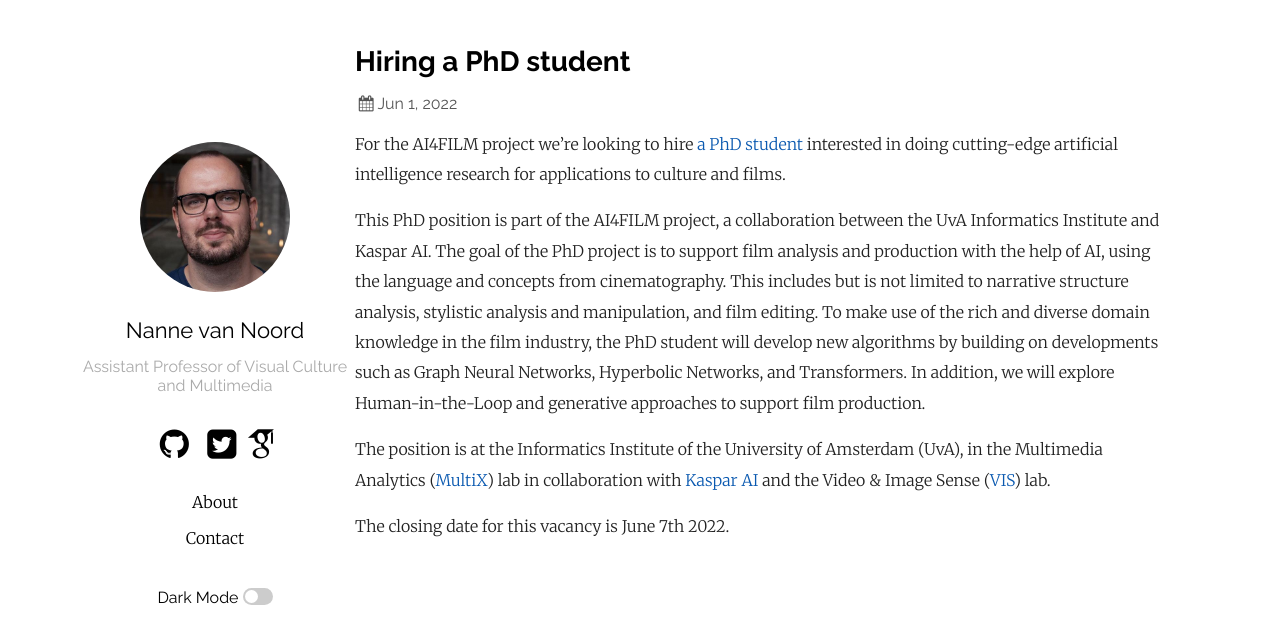
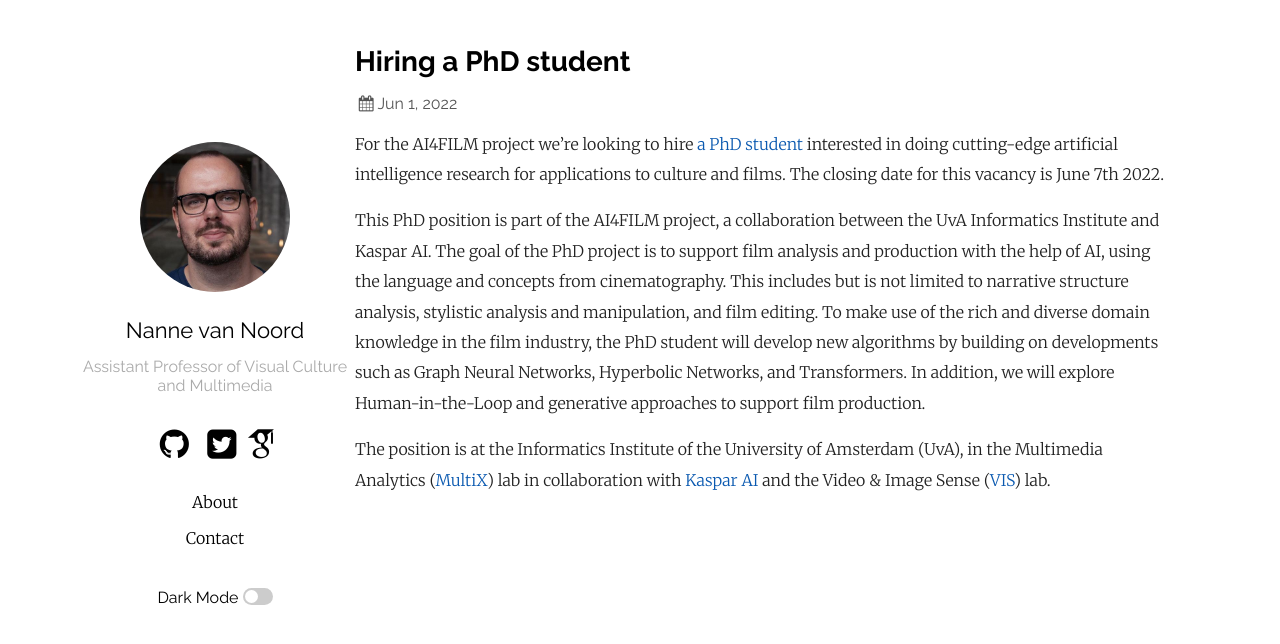
Before and after one commit to Nanne/nanne.github.io, a Jekyll site: the page built from _posts/2022-06-01-hiring-a-phd-student.md, in a window 1280 px wide. Shown: the top 644 px of the page. Built offline with Jekyll 4.4.1, drawn with Linux system fonts in a browser that asks for light colours; some web fonts are replaced.

```diff
--- a/_posts/2022-06-01-hiring-a-phd-student.md
+++ b/_posts/2022-06-01-hiring-a-phd-student.md
@@ -4,10 +4,8 @@ title: Hiring a PhD student
 date: 2022-06-01 22:00:00 +0000
 
 ---
-For the AI4FILM project we're looking to hire [a PhD student](https://vacatures.uva.nl/UvA/job/PhD-Position-in-Computer-Vision-for-Film-Analysis-and-Production/746458902/) interested in doing cutting-edge artificial intelligence research for applications to culture and films.
+For the AI4FILM project we're looking to hire [a PhD student](https://vacatures.uva.nl/UvA/job/PhD-Position-in-Computer-Vision-for-Film-Analysis-and-Production/746458902/) interested in doing cutting-edge artificial intelligence research for applications to culture and films. The closing date for this vacancy is June 7th 2022.
 
 This PhD position is part of the AI4FILM project, a collaboration between the UvA Informatics Institute and Kaspar AI. The goal of the PhD project is to support film analysis and production with the help of AI, using the language and concepts from cinematography. This includes but is not limited to narrative structure analysis, stylistic analysis and manipulation, and film editing. To make use of the rich and diverse domain knowledge in the film industry, the PhD student will develop new algorithms by building on developments such as Graph Neural Networks, Hyperbolic Networks, and Transformers. In addition, we will explore Human-in-the-Loop and generative approaches to support film production.
 
 The position is at the Informatics Institute of the University of Amsterdam (UvA), in the Multimedia Analytics ([MultiX](https://multix.io/)) lab in collaboration with [Kaspar AI](https://www.kasparai.com/) and the Video & Image Sense ([VIS](https://ivi.fnwi.uva.nl/vislab/)) lab.
-
-The closing date for this vacancy is June 7th 2022.
```
